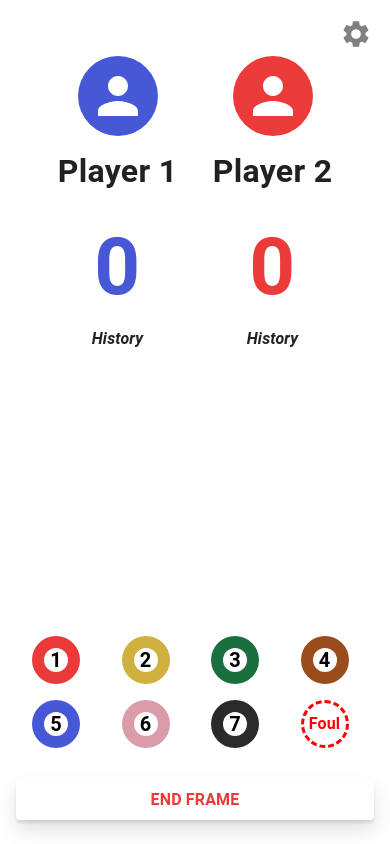
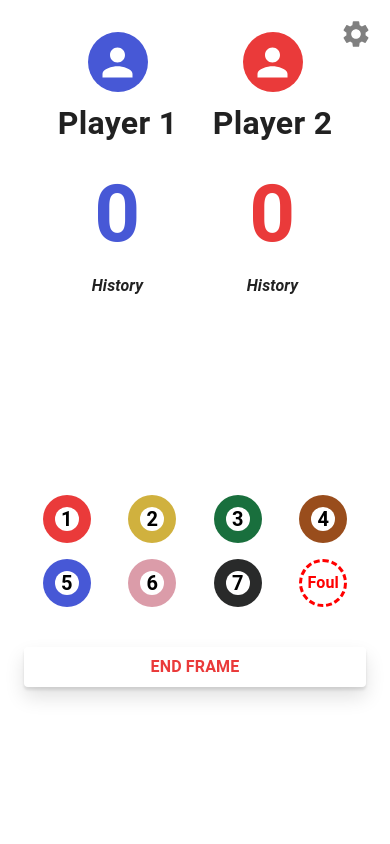
Before and after one commit to artaro/Sc8reboard, a Next.js app: page / in a window 390 px wide. Built offline with nearby package versions, Linux system fonts and the light colour scheme.

Commit message:
fix: size for mobile, add some loading

```diff
--- a/src/app/page.tsx
+++ b/src/app/page.tsx
@@ -1,10 +1,10 @@
 "use client";
-import React, { useEffect, useRef, useState } from "react";
+import React, { useState } from "react";
 import Player, { FIRST_COLOR, SECOND_COLOR } from "@/components/Player";
 import {
-  Avatar,
   Box,
   Button,
+  CircularProgress,
   Dialog,
   DialogActions,
   DialogContent,
@@ -12,19 +12,12 @@ import {
   DialogTitle,
   Grid,
   Stack,
-  TextField,
-  ToggleButton,
-  ToggleButtonGroup,
   Typography,
 } from "@mui/material";
 import SettingsIcon from "@mui/icons-material/Settings";
-import {
-  defaultPlayerValue,
-  IHistory,
-  IPlayer,
-  useSetting,
-} from "@/hooks/useSetting";
+import { IHistory, IPlayer, useSetting } from "@/hooks/useSetting";
 import { v4 as uuidv4 } from "uuid";
+import { isEmpty } from "lodash";
 
 export default function Home() {
   const setting = useSetting();
@@ -180,8 +173,9 @@ export default function Home() {
       sx={{
         width: "100vw",
         height: "100vh",
-        overflow: "auto",
-        padding: 3,
+        overflowY: "auto",
+        overflowX: "hidden",
+        padding: "0 24px 24px 24px",
         boxSizing: "border-box",
       }}
     >
@@ -202,11 +196,12 @@ export default function Home() {
         direction="row"
         sx={{
           height: "auto",
-          flexGrow: 1,
+          flexGrow: 0.5,
           padding: 2,
         }}
       >
-        {setting.player.map((player: IPlayer, index: number) => (
+        {setting.player.length > 0 ? (
+          setting.player.map((player: IPlayer, index: number) => (
             <Box key={index}>
               <Player
                 id={index}
@@ -233,8 +228,8 @@ export default function Home() {
                   <Grid
                     key={item.id}
                     sx={{
-                    width: 30,
-                    height: 30,
+                      width: 24,
+                      height: 24,
                       display: "flex",
                       justifyContent: "center",
                       alignItems: "center",
@@ -262,7 +257,23 @@ export default function Home() {
                 ))}
               </Grid>
             </Box>
-        ))}
+          ))
+        ) : (
+          <Stack
+            direction="row"
+            display="flex"
+            justifyContent="center"
+            alignItems="center"
+            sx={{
+              height: "auto",
+              flexGrow: 1,
+              padding: 2,
+            }}
+            spacing={2}
+          >
+            <CircularProgress />
+          </Stack>
+        )}
       </Stack>
       {setting.player[0]?.frameWon || setting.player[1]?.frameWon ? (
         <Stack
@@ -271,11 +282,11 @@ export default function Home() {
           justifyContent="center"
           direction="row"
         >
-          <Typography fontWeight="bold">
+          <Typography fontWeight="bold" fontSize={14} color={FIRST_COLOR}>
             {setting.player[0].frameWon}
           </Typography>
-          <Typography> frame(s)</Typography>
-          <Typography fontWeight="bold">
+          <Typography fontSize={14}> Frame Won</Typography>
+          <Typography fontWeight="bold" fontSize={14} color={SECOND_COLOR}>
             {setting.player[1].frameWon}
           </Typography>
         </Stack>
@@ -287,16 +298,56 @@ export default function Home() {
           justifyContent="center"
           direction="row"
         >
-          <Typography fontWeight="bold">{setting.leadName}</Typography>
-          <Typography> is leading with</Typography>
-          <Typography fontWeight="bold">{setting.leadScore}</Typography>
-          <Typography> points</Typography>
+          <Typography
+            fontWeight="bold"
+            fontSize={14}
+            color={
+              setting.leadId === setting.player[0].id
+                ? FIRST_COLOR
+                : SECOND_COLOR
+            }
+          >
+            {setting.leadName}
+          </Typography>
+          <Typography fontSize={14}> is leading with</Typography>
+          <Typography
+            fontWeight="bold"
+            fontSize={14}
+            color={
+              setting.leadId === setting.player[0].id
+                ? FIRST_COLOR
+                : SECOND_COLOR
+            }
+          >
+            {setting.leadScore}
+          </Typography>
+          <Typography fontSize={14}> points</Typography>
+        </Stack>
+      ) : (setting.leadScore === 0 && !isEmpty(setting.player[0]?.history)) ||
+        !isEmpty(setting.player[1]?.history) ? (
+        <Stack
+          spacing={1}
+          alignItems="center"
+          justifyContent="center"
+          direction="row"
+        >
+          <Typography fontWeight="bold" fontSize={14}>
+            Score is tied
+          </Typography>
         </Stack>
       ) : null}
       {/* score balls */}
-      <Grid container spacing={2} display="flex" justifyContent="center">
+      <Grid container display="flex" justifyContent="center">
         {[1, 2, 3, 4, 5, 6, 7].map((value) => (
-          <Grid item xs={3} key={value}>
+          <Grid
+            item
+            xs={3}
+            key={value}
+            display="flex"
+            justifyContent="center"
+            alignItems="center"
+            padding={1}
+          >
             <Box
               display="flex"
               justifyContent="center"
@@ -330,7 +381,14 @@ export default function Home() {
           </Grid>
         ))}
         {/* Foul Ball */}
-        <Grid item xs={3}>
+        <Grid
+          item
+          xs={3}
+          display="flex"
+          justifyContent="center"
+          alignItems="center"
+          padding={1}
+        >
           <Box
             display="flex"
             justifyContent="center"
--- a/src/components/Player.tsx
+++ b/src/components/Player.tsx
@@ -43,8 +43,8 @@ const Player = ({
           alt={name}
           sx={{
             backgroundColor: id === 0 ? FIRST_COLOR : SECOND_COLOR,
-            width: { xs: 80, sm: 100, md: 120 },
-            height: { xs: 80, sm: 100, md: 120 },
+            width: { xs: 60, sm: 100, md: 120 },
+            height: { xs: 60, sm: 100, md: 120 },
             cursor: "pointer",
           }}
         />
@@ -60,10 +60,11 @@ const Player = ({
                 fontWeight: "bold",
                 "& input": {
                   textAlign: "center",
+                  padding: "0 !important",
                 },
               },
             }}
-            sx={NAME_SX}
+            sx={{ ...NAME_SX }}
           />
         ) : null}
         {!hideScore ? (
--- a/src/hooks/useSetting.ts
+++ b/src/hooks/useSetting.ts
@@ -52,13 +52,9 @@ export const useSetting = (props?: settingProps) => {
     useEffect(() => {
         const storedPlayer = localStorage.getItem("player");
 
-        console.log("🚀 🔸 storedPlayer:", storedPlayer)
         if (storedPlayer) {
-            console.log('1x')
             setPlayer(JSON.parse(storedPlayer));
         } else {
-            console.log(1)
-
             setPlayer(defaultPlayerValue);
         }
     }, [])
```
Lines whose indentation alone changed are shown as unchanged.
